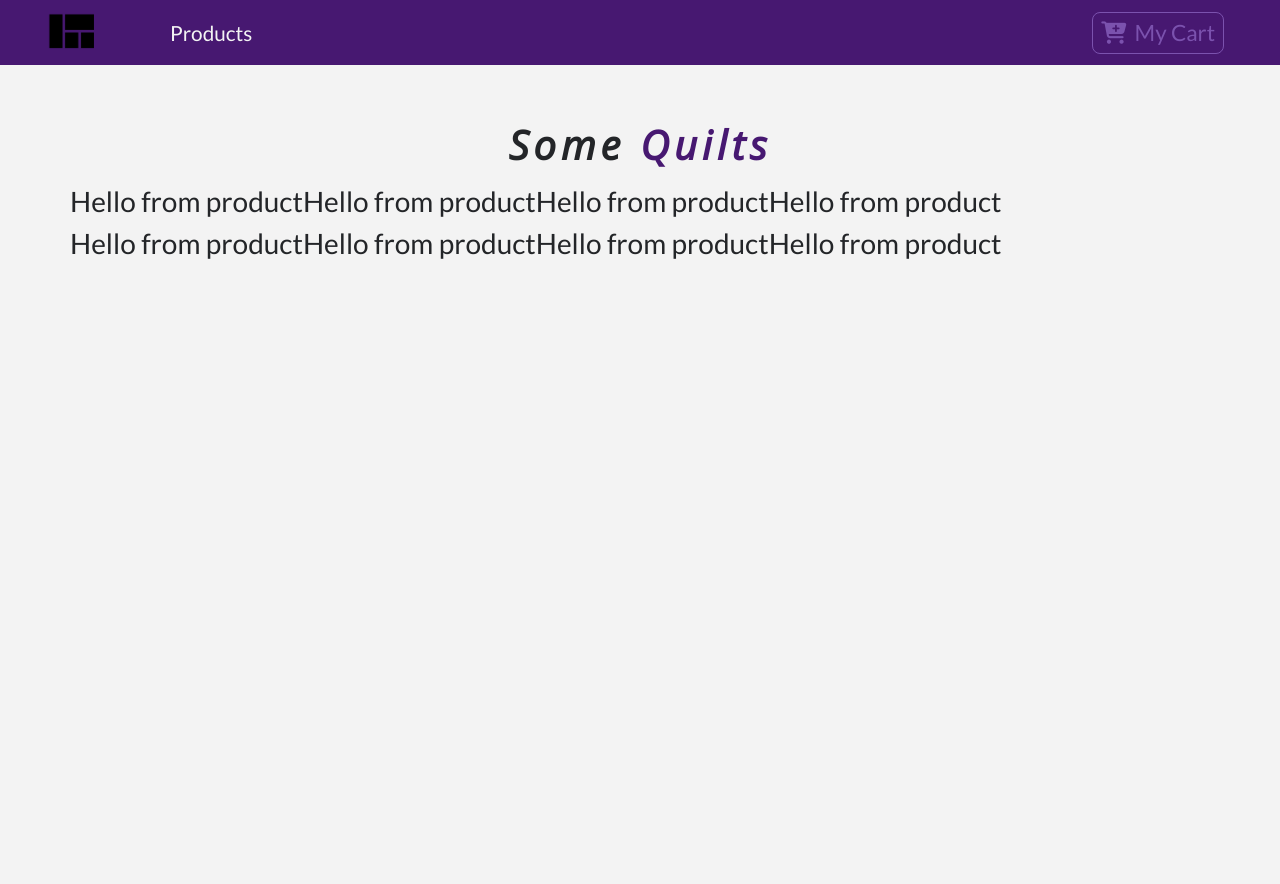
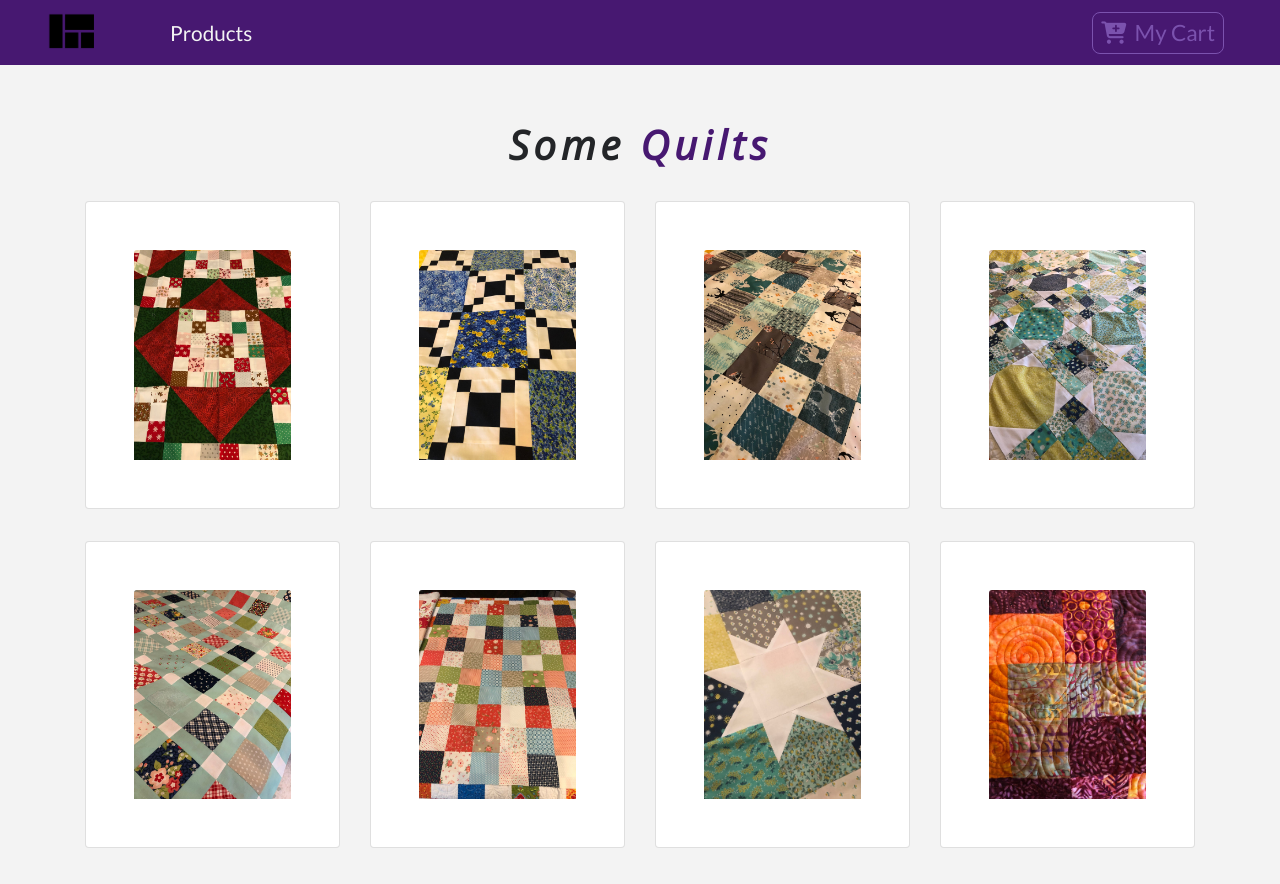
Before and after one commit to kt2187/quality-hill-quilts, a React (Create React App) app: page / in a window 1280 px wide. Shown: the top 884 px of the page. Before the commit the page ends 800 px from the top, so only its background shows below. Built offline with nearby package versions, Linux system fonts and the light colour scheme.

Commit message:
Display quilts in store

```diff
--- a/src/components/Product.js
+++ b/src/components/Product.js
@@ -1,11 +1,24 @@
-import React, { Component } from 'react'
+import React, { Component } from 'react';
+import styled from 'styled-components';
+import { Link } from 'react-router-dom';
+import { ProductConsumer } from '../context';
 
 export default class Product extends Component {
     render() {
+        const { id, title, img, price, inCart } = this.props.product;
         return (
-            <div>
-                <h3>Hello from product</h3>
-            </div>
+            <ProductWrapper className="col-9 mx-auto col-md-6 col-lg-3 my-3">
+                <div className="card">
+                    <div className="img-container p-5" onClick={console.log('You clicked me on the image container')}>
+                        <Link to="/details">
+                            <img src={img} alt="product" className="card-img-top" />
+                        </Link>
+                    </div>
+                </div>
+            </ProductWrapper>
         )
     }
 }
+
+const ProductWrapper = styled.div`
+`;
--- a/src/components/ProductList.js
+++ b/src/components/ProductList.js
@@ -1,16 +1,10 @@
 import React, { Component } from 'react'
 import Product from './Product';
 import Title from './Title';
-import { storeProducts } from '../data';
 import { ProductConsumer } from '../context';
 
 export default class ProductList extends Component {
-    state = {
-        products: storeProducts
-    };
-
     render() {
-        console.log(this.state.products);
 
         return (
             <React.Fragment>
--- a/src/data.js
+++ b/src/data.js
@@ -23,7 +23,7 @@ export const storeProducts = [{
 {
     id: 3,
     title: "Woodland Hills Quilt Top",
-        img: "img/woodland.png",
+    img: "img/woodland.jpg",
     price: 50,
     company: "Quality Hill Quilts",
     info: "Lorem ipsum dolor amet offal butcher quinoa sustainable gastropub, echo park actually green juice sriracha paleo. Brooklyn sriracha semiotics, DIY coloring book mixtape craft beer sartorial hella blue bottle. Tote bag wolf authentic try-hard put a bird on it mumblecore. Unicorn lumbersexual master cleanse blog hella VHS, vaporware sartorial church-key cardigan single-origin coffee lo-fi organic asymmetrical. Taxidermy semiotics celiac stumptown scenester normcore, ethical helvetica photo booth gentrify.",
```
Lines whose indentation alone changed are shown as unchanged.
